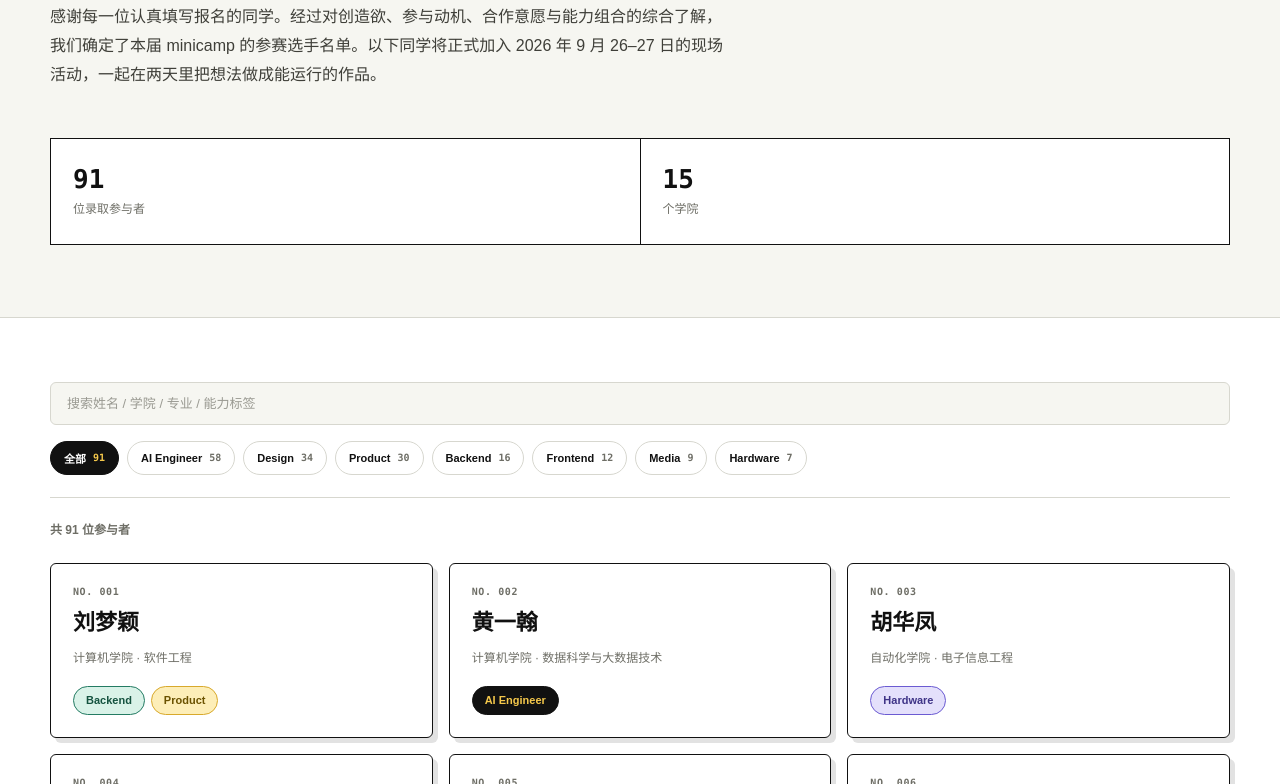
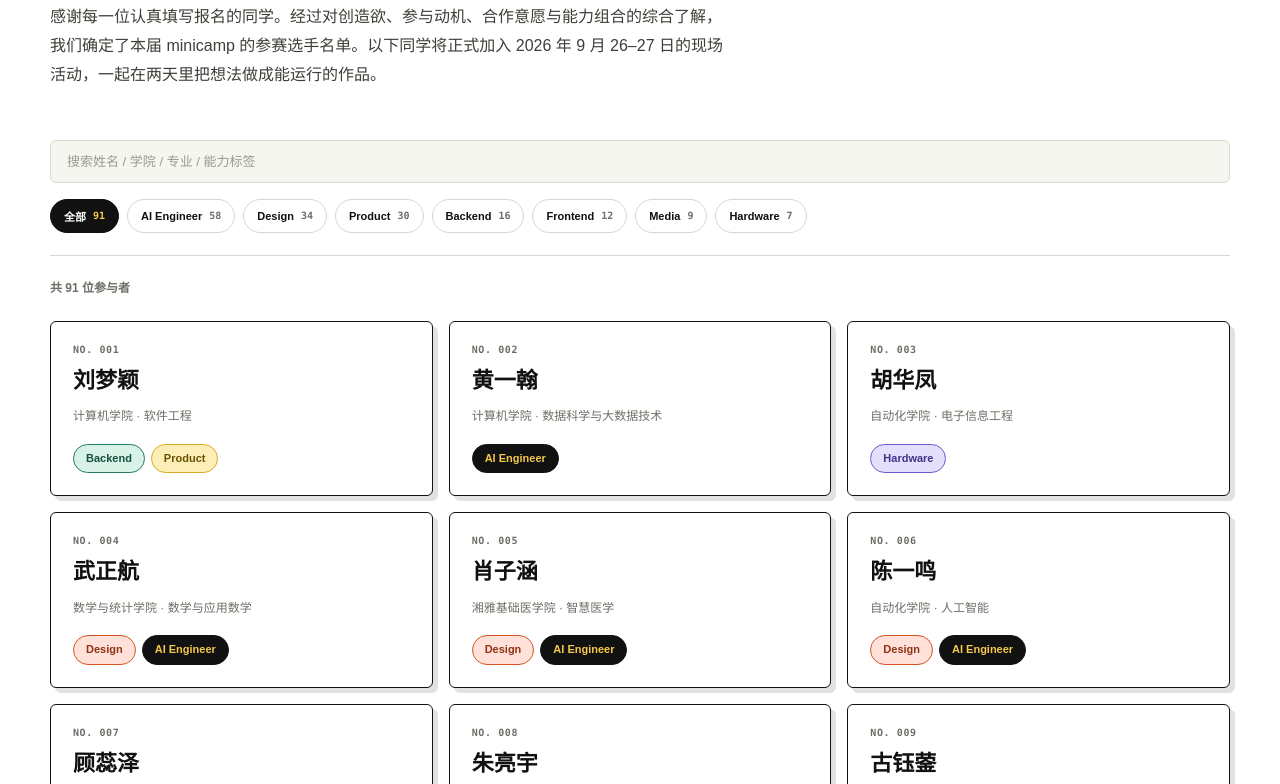
Before and after one commit to CSU-minicamp/csu_minicamp2026, a website: page public/admission.html in a window 1280 px wide. Shown: the part 316-1100 px from the top of the page. Drawn offline with Linux system fonts and the light colour scheme; no server answers.

Commit message:
fix: refine admission list layout

```diff
--- a/public/admission.css
+++ b/public/admission.css
@@ -12,9 +12,9 @@
 }
 /* ---------- 顶部说明区 ---------- */
 .admission-hero {
-  padding: 92px 0 72px;
-  background: var(--paper);
-  border-bottom: 1px solid var(--line);
+  padding: 92px 0 18px;
+  background: var(--white);
+  border-bottom: 0;
 }
 .admission-hero .section-kicker {
   color: var(--coral);
@@ -27,39 +27,15 @@
 }
 .admission-lead {
   max-width: 680px;
-  margin: 0 0 48px;
+  margin: 0 0 12px;
   color: #3f3f39;
   font-size: 16px;
   line-height: 1.8;
 }
-.admission-stats {
-  display: grid;
-  grid-template-columns: repeat(2, 1fr);
-  border-top: 1px solid var(--ink);
-  border-left: 1px solid var(--ink);
-}
-.admission-stats > div {
-  min-height: 106px;
-  padding: 20px 22px;
-  display: flex;
-  flex-direction: column;
-  justify-content: center;
-  gap: 7px;
-  background: white;
-  border-right: 1px solid var(--ink);
-  border-bottom: 1px solid var(--ink);
-}
-.admission-stats strong {
-  font: 800 26px/1 Consolas, monospace;
-}
-.admission-stats span {
-  color: var(--muted);
-  font-size: 12px;
-}
 /* ---------- 名单区 ---------- */
 .admission-panel {
-  padding: 64px 0 112px;
-  background: white;
+  padding: 20px 0 112px;
+  background: var(--white);
 }
 .admission-toolbar {
   display: flex;
@@ -286,7 +262,7 @@
 /* ---------- 响应式 ---------- */
 @media (max-width: 960px) {
   .admission-hero {
-    padding: 72px 0 56px;
+    padding: 72px 0 18px;
   }
   .admission-grid {
     grid-template-columns: repeat(auto-fill, minmax(258px, 1fr));
@@ -294,7 +270,7 @@
 }
 @media (max-width: 620px) {
   .admission-hero {
-    padding: 54px 0 44px;
+    padding: 54px 0 16px;
   }
   .admission-title {
     font-size: 54px;
@@ -302,15 +278,8 @@
   .admission-lead {
     font-size: 15px;
   }
-  .admission-stats > div {
-    min-height: 88px;
-    padding: 16px;
-  }
-  .admission-stats strong {
-    font-size: 21px;
-  }
   .admission-panel {
-    padding: 44px 0 84px;
+    padding: 20px 0 84px;
   }
   .admission-search {
     flex: 1 1 100%;
--- a/public/admission.html
+++ b/public/admission.html
@@ -33,10 +33,6 @@
         <p class="admission-lead">
           感谢每一位认真填写报名的同学。经过对创造欲、参与动机、合作意愿与能力组合的综合了解，我们确定了本届 minicamp 的参赛选手名单。以下同学将正式加入 2026 年 9 月 26–27 日的现场活动，一起在两天里把想法做成能运行的作品。
         </p>
-        <div class="admission-stats">
-          <div><strong id="stat-count">—</strong><span>位录取参与者</span></div>
-          <div><strong id="stat-colleges">—</strong><span>个学院</span></div>
-        </div>
       </div>
     </section>
     <section class="admission-panel">
--- a/public/admission.js
+++ b/public/admission.js
@@ -9,8 +9,6 @@
   var resetButton = document.getElementById('admission-reset');
   var emptyState = document.getElementById('admission-empty');
   var errorBox = document.getElementById('admission-error');
-  var statCount = document.getElementById('stat-count');
-  var statColleges = document.getElementById('stat-colleges');
   var students = [];
   var tagCounts = {};
   var activeTag = '';
@@ -129,15 +127,6 @@
     return result;
   }
   /* ---------- 渲染 ---------- */
-  function renderStats() {
-    var colleges = {};
-    students.forEach((student) => {
-      if (student.college)
-        colleges[student.college] = true;
-    });
-    statCount.textContent = String(students.length);
-    statColleges.textContent = String(Object.keys(colleges).length);
-  }
   function renderFilters() {
     var tags = Object.keys(tagCounts).sort((a, b) => tagCounts[b] - tagCounts[a] || a.localeCompare(b, 'zh-Hans-CN'));
     var html = '<button class="admission-filter active" type="button" data-tag="">' + '全部 <b>' + students.length + '</b></button>';
@@ -235,7 +224,6 @@
       student.index = i + 1;
       student.tags.forEach((tag) => tagCounts[tag] = (tagCounts[tag] || 0) + 1);
     });
-    renderStats();
     renderFilters();
     applyFilters();
   }
```
